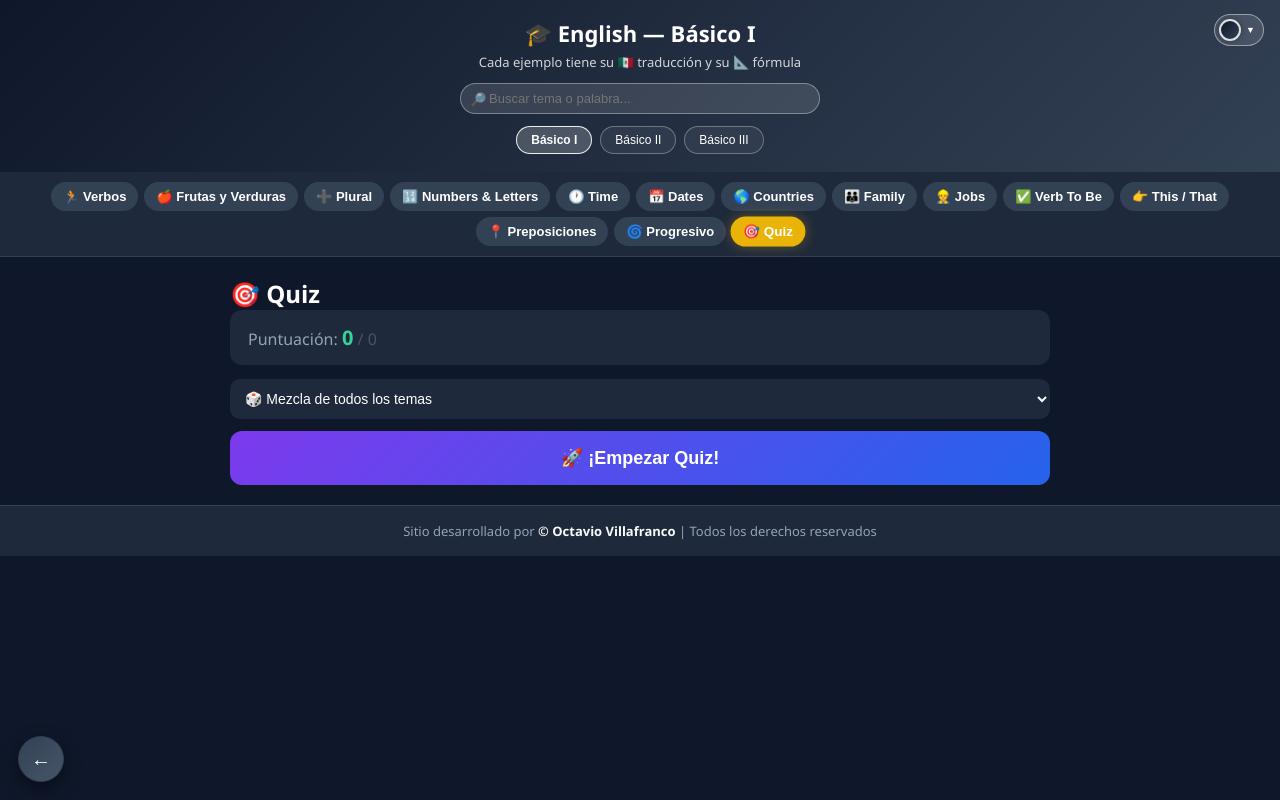
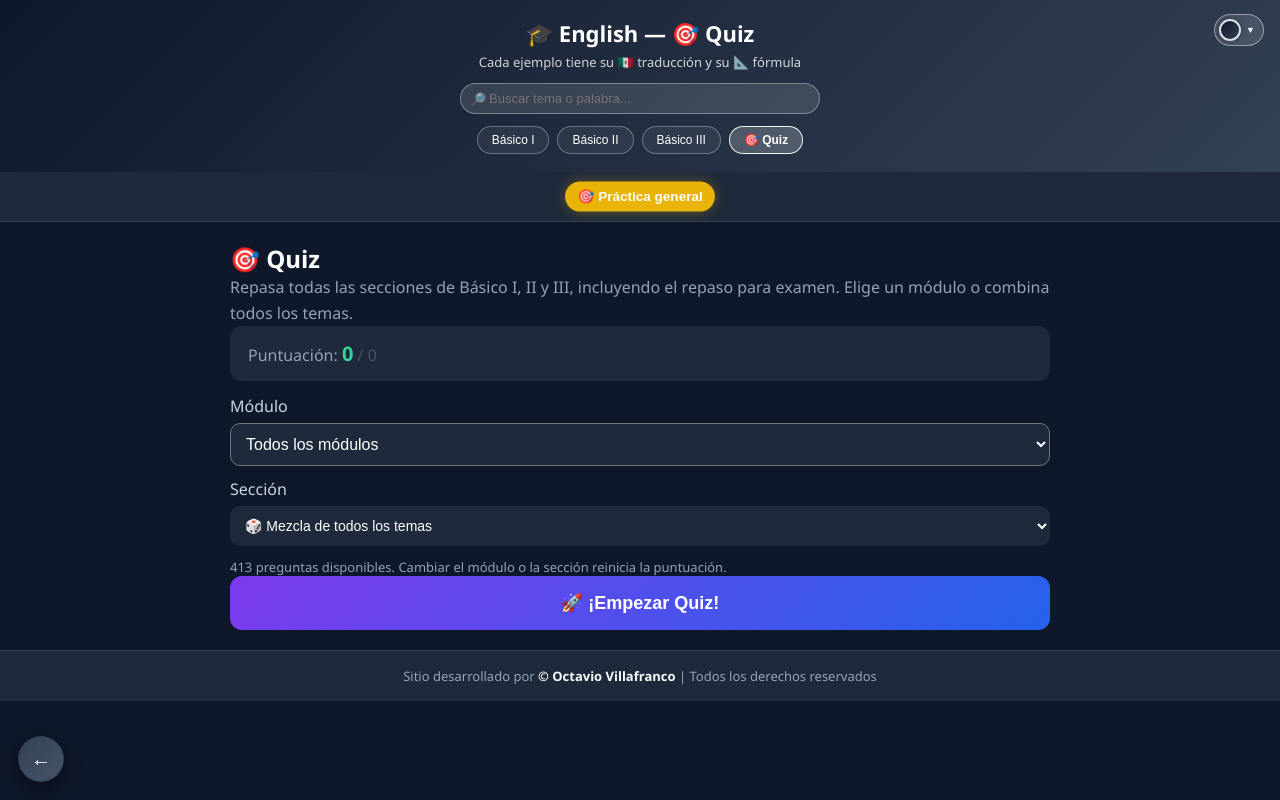
Before and after one commit to Octavillt/learninglesoivt, a React (Vite) app: page / in a window 1280 px wide. Both pictures are taken after a click on the button "🎯 Quiz". Built offline with nearby package versions, Linux system fonts and the light colour scheme.

Commit message:
feat: convertir Quiz en modulo general de todos los niveles

```diff
--- a/src/constants/levels.js
+++ b/src/constants/levels.js
@@ -1,4 +1,4 @@
-import { TOPICS, TOPICS_BASICO2, TOPICS_BASICO3 } from "./topics";
+import { TOPICS, TOPICS_BASICO2, TOPICS_BASICO3, TOPICS_QUIZ } from "./topics";
 
 // Cuando exista contenido de un nuevo nivel: crear su lista de topics,
 // asignarla aquí y marcar available: true. Un nivel disponible sin topics
@@ -7,4 +7,5 @@ export const LEVELS = [
   { id: "basico1", label: "Básico I", available: true, topics: TOPICS },
   { id: "basico2", label: "Básico II", available: true, topics: TOPICS_BASICO2 },
   { id: "basico3", label: "Básico III", available: true, topics: TOPICS_BASICO3 },
+  { id: "quiz", label: "🎯 Quiz", available: true, topics: TOPICS_QUIZ },
 ];
--- a/src/constants/searchIndex.js
+++ b/src/constants/searchIndex.js
@@ -1,4 +1,4 @@
-import { TOPICS, TOPICS_BASICO2, TOPICS_BASICO3 } from "./topics";
+import { TOPICS, TOPICS_BASICO2, TOPICS_BASICO3, TOPICS_QUIZ } from "./topics";
 import { isTopicAvailable } from "./topicAvailability";
 
 // Índice de búsqueda global: por cada tema, guardamos su label + un puñado
@@ -8,7 +8,7 @@ import { isTopicAvailable } from "./topicAvailability";
 // palabras más relevantes (no hace falta ser exhaustivo).
 
 const topicMeta = {};
-[...TOPICS, ...TOPICS_BASICO2, ...TOPICS_BASICO3].forEach(t => { topicMeta[t.id] = t; });
+[...TOPICS, ...TOPICS_BASICO2, ...TOPICS_BASICO3, ...TOPICS_QUIZ].forEach(t => { topicMeta[t.id] = t; });
 
 const SEARCH_KEYWORDS = {
   verbs: [
@@ -239,6 +239,7 @@ function buildIndex() {
     { levelId: "basico1", topics: TOPICS },
     { levelId: "basico2", topics: TOPICS_BASICO2 },
     { levelId: "basico3", topics: TOPICS_BASICO3 },
+    { levelId: "quiz", topics: TOPICS_QUIZ },
   ].forEach(({ levelId, topics }) => {
     topics.forEach(t => {
       entries.push({
--- a/src/constants/topics.js
+++ b/src/constants/topics.js
@@ -14,7 +14,6 @@ export const TOPICS = [
   { id: "demonstratives", label: "👉 This / That",   color: "#D97706" },
   { id: "prepositions",   label: "📍 Preposiciones", color: "#2563EB" },
   { id: "progressive",    label: "🌀 Progresivo",    color: "#9333EA" },
-  { id: "quiz",           label: "🎯 Quiz",          color: "#EAB308" },
 ];
 
 export const TOPICS_BASICO2 = [
@@ -40,3 +39,5 @@ export const TOPICS_BASICO3 = [
     availableUntil: EXAM_REVIEW_END,
   },
 ];
+
+export const TOPICS_QUIZ = [{ id: "quiz", label: "🎯 Práctica general", color: "#EAB308" }];
--- a/src/features/quiz/QuizSection.jsx
+++ b/src/features/quiz/QuizSection.jsx
@@ -1,24 +1,12 @@
 import { useQuiz } from "./useQuiz";
 
-const TOPIC_OPTIONS = [
-  { value: "mixed",           label: "🎲 Mezcla de todos los temas" },
-  { value: "verbs",           label: "📝 Verbos" },
-  { value: "plural",          label: "🔢 Plurales" },
-  { value: "numbers",         label: "🔢 Numbers & Letters" },
-  { value: "time",            label: "🕐 Time" },
-  { value: "dates",           label: "📅 Dates" },
-  { value: "countries",       label: "🌎 Countries" },
-  { value: "jobs",            label: "👷 Jobs" },
-  { value: "family",          label: "👪 Family" },
-  { value: "tobe",            label: "✅ Verb To Be" },
-  { value: "demonstratives",  label: "👆 This / That / These / Those" },
-  { value: "prepositions",    label: "📍 Preposiciones" },
-  { value: "progressive",     label: "⚡ Forma -ING" },
-  { value: "fruits",          label: "🍎 Frutas y Verduras" },
-];
+import { LEVELS } from "../../constants/levels";
+
+const STUDY_LEVELS = LEVELS.filter(level => level.id !== "quiz");
 
 export default function QuizSection() {
   const {
+    levelId, setLevelId, questionCount,
     topic, setTopic,
     question, answer, setAnswer,
     feedback,
@@ -30,6 +18,7 @@ export default function QuizSection() {
   return (
     <div>
       <h2 style={{ color: "#fff", marginTop: 0 }}>🎯 Quiz</h2>
+      <p style={{ color: "#94a3b8", lineHeight: 1.6 }}>Repasa todas las secciones de Básico I, II y III, incluyendo el repaso para examen. Elige un módulo o combina todos los temas.</p>
 
       {/* Puntuación */}
       <div style={{ background: "#1e293b", borderRadius: "12px", padding: "14px 18px", marginBottom: "14px", display: "flex", justifyContent: "space-between", alignItems: "center" }}>
@@ -44,14 +33,27 @@ export default function QuizSection() {
         )}
       </div>
 
-      {/* Selector de tema */}
+      <label htmlFor="quiz-level" style={{ color: "#cbd5e1", display: "block", marginBottom: 6 }}>Módulo</label>
+      <select id="quiz-level" value={levelId} onChange={e => setLevelId(e.target.value)} style={{ width: "100%", padding: 11, borderRadius: 10, background: "#1e293b", color: "#fff", fontSize: 16, marginBottom: 12 }}>
+        <option value="all">Todos los módulos</option>
+        {STUDY_LEVELS.map(level => <option key={level.id} value={level.id}>{level.label}</option>)}
+      </select>
+      <label htmlFor="quiz-topic" style={{ color: "#cbd5e1", display: "block", marginBottom: 6 }}>Sección</label>
       <select
+        id="quiz-topic"
         value={topic}
         onChange={e => setTopic(e.target.value)}
         style={{ width: "100%", padding: "11px", borderRadius: "10px", border: "none", background: "#1e293b", color: "#fff", fontSize: "14px", marginBottom: "12px" }}
       >
-        {TOPIC_OPTIONS.map(o => <option key={o.value} value={o.value}>{o.label}</option>)}
+        <option value="mixed">🎲 Mezcla de todos los temas</option>
+        {STUDY_LEVELS.filter(level => levelId === "all" || level.id === levelId).map(level => (
+          <optgroup key={level.id} label={level.label}>
+            {level.topics.map(item => <option key={item.id} value={item.id}>{item.label}</option>)}
+          </optgroup>
+        ))}
       </select>
+
+      <p style={{ color: "#94a3b8", fontSize: 13 }}>{questionCount} preguntas disponibles. Cambiar el módulo o la sección reinicia la puntuación.</p>
 
       {/* Pantalla inicial */}
       {!started && (
@@ -70,6 +72,8 @@ export default function QuizSection() {
             {question.question}
           </div>
 
+          <p style={{ color: "#94a3b8", fontSize: 13 }}>{STUDY_LEVELS.flatMap(level => level.topics.map(item => ({ ...item, levelLabel: level.label }))).filter(item => item.id === question.topic).map(item => item.levelLabel + " · " + item.label).join("")}</p>
+          {question.options && <p style={{ color: "#cbd5e1" }}>Escribe una opción: {question.options.join(" | ")}</p>}
           {question.hint && (
             <div style={{ color: "#94a3b8", fontSize: "13px", marginBottom: "14px", padding: "8px 12px", background: "#0f172a", borderRadius: "8px" }}>
               💡 {question.hint}
--- /dev/null
+++ b/src/features/quiz/moduleQuestions.js
@@ -0,0 +1,55 @@
+import { ARTICLE_EXERCISE } from "../articles/data";
+import { POSSESSIVE_EXERCISE } from "../possessiveAdjectives/data";
+import { JOIN_EXERCISE } from "../possessiveNouns/data";
+import { EXERCISE as GERUNDS } from "../gerunds/data";
+import { EXERCISE as SIMPLE_PRESENT } from "../simplePresent/data";
+import { EXERCISE as IN_ON_AT } from "../inOnAt/data";
+import { SP_ADV_EXERCISE } from "../simplePresentAdvanced/data";
+import { PRACTICE as DIRECTIONS } from "../directions/data";
+import { PRACTICE as EXAM_REVIEW } from "../examReview/data";
+import { IRREGULAR_VERBS } from "../irregularVerbs/data";
+import { BEFORE_NOUN_SENTENCES, AFTER_VERB_SENTENCES } from "../adjectives/data";
+import { WH_WORDS } from "../whQuestions/data";
+import { GREETINGS, GOODBYES } from "../vocabulary/data";
+
+const sentence = pts => pts.map(p => typeof p === "string" ? p : p.r === "zero" ? "" : p.t).join("").replace(/\s+/g, " ");
+
+// Reutiliza los ejercicios de las lecciones para mantener una sola fuente.
+function completeSentences(topic, rows) {
+  return rows.map(row => ({
+    topic,
+    question: `Escribe la oración completa en inglés: ${row.q || row.a || row.esp}`,
+    answers: [sentence(row.pts)],
+    hint: row.q || row.a ? row.esp : "Usa el vocabulario de la lección.",
+    explanation: `${sentence(row.pts)} — ${row.esp}`,
+  }));
+}
+
+function missingToken(topic, rows) {
+  return rows.map(row => ({
+    topic,
+    question: `Completa el espacio${topic === "articles" ? " (escribe Ø si no lleva artículo)" : ""}: ${row.pts.map(p => typeof p === "string" ? p : "___").join("")}`,
+    answers: row.pts.filter(p => typeof p !== "string").map(p => p.t),
+    hint: row.esp,
+    explanation: sentence(row.pts),
+  }));
+}
+
+export const MODULE_QUESTIONS = [
+  ...missingToken("articles", ARTICLE_EXERCISE),
+  ...missingToken("possessiveAdjectives", POSSESSIVE_EXERCISE),
+  ...completeSentences("possessiveNouns", JOIN_EXERCISE),
+  ...completeSentences("gerunds", GERUNDS),
+  ...completeSentences("simplePresent", SIMPLE_PRESENT),
+  ...completeSentences("inOnAt", IN_ON_AT),
+  ...completeSentences("simplePresentAdvanced", SP_ADV_EXERCISE.map(row => row.q.includes("Be quiet") ? { ...row, q: "(sleep) The baby ___ now." } : row)),
+  ...completeSentences("adjectives", [...BEFORE_NOUN_SENTENCES, ...AFTER_VERB_SENTENCES]),
+  ...IRREGULAR_VERBS.flatMap(([verb, past, participle]) => [
+    { topic: "irregularVerbs", question: `Escribe el pasado simple de ${verb}.`, answers: [past, ...past.split("/")], explanation: `${verb} → ${past}` },
+    { topic: "irregularVerbs", question: `Escribe el participio pasado de ${verb}.`, answers: [participle, ...participle.split("/")], explanation: `${verb} → ${participle}` },
+  ]),
+  ...WH_WORDS.map(([word, translation, usage]) => ({ topic: "whQuestions", question: `¿Qué expresión WH significa «${translation}»?`, answers: [word], hint: usage, explanation: `${word} = ${translation}` })),
+  ...[...GREETINGS, ...GOODBYES].map(([phrase, translation]) => ({ topic: "vocabulary", question: `Traduce al español: ${phrase}`, answers: [translation, ...translation.split(" / ")], explanation: `${phrase} = ${translation}` })),
+  ...DIRECTIONS.map(row => ({ topic: "directions", question: `Traduce al inglés: ${row.q}`, answers: [row.answer], explanation: `${row.answer} — ${row.q}` })),
+  ...EXAM_REVIEW.map(row => ({ topic: "examReview", question: row.question, options: row.options, answers: [row.options[row.correct]], explanation: row.explanation })),
+];
--- a/src/features/quiz/questions.js
+++ b/src/features/quiz/questions.js
@@ -1,3 +1,6 @@
+import { MODULE_QUESTIONS } from "./moduleQuestions";
+import { LEVELS } from "../../constants/levels";
+
 // Cada pregunta tiene:
 //   question  — texto que se muestra al estudiante
 //   answers   — array de respuestas aceptadas (case-insensitive)
@@ -6,6 +9,7 @@
 //   explanation — se muestra al revelar la respuesta correcta
 
 export const QUESTIONS = [
+  ...MODULE_QUESTIONS,
   // ── Verb To Be ────────────────────────────────────────────────
   {
     topic: "tobe",
@@ -1008,9 +1012,10 @@ export const QUESTIONS = [
   },
 ];
 
-export function getByTopic(topic) {
-  if (topic === "mixed") return QUESTIONS;
-  return QUESTIONS.filter(q => q.topic === topic);
+export function getByTopic(topic, levelId = "all") {
+  const topics = LEVELS.find(level => level.id === levelId)?.topics;
+  return QUESTIONS.filter(q => (topic === "mixed" || q.topic === topic) &&
+    (levelId === "all" || topics?.some(t => t.id === q.topic)));
 }
 
 export function getRandom(pool) {
--- a/src/features/quiz/useQuiz.js
+++ b/src/features/quiz/useQuiz.js
@@ -2,12 +2,13 @@ import { useState } from "react";
 import { getByTopic, getRandom } from "./questions";
 
 function checkAnswer(userAnswer, acceptedAnswers) {
-  const normalized = userAnswer.trim().toLowerCase();
-  return acceptedAnswers.some(a => a.toLowerCase() === normalized);
+  const normalize = value => value.trim().toLowerCase().replace(/[’‘]/g, "'").replace(/[.!?¿¡]+/g, "").replace(/\s+/g, " ").trim();
+  return acceptedAnswers.some(a => normalize(a) === normalize(userAnswer));
 }
 
 export function useQuiz() {
-  const [topic, setTopic]       = useState("mixed");
+  const [levelId, updateLevel] = useState("all");
+  const [topic, updateTopic] = useState("mixed");
   const [question, setQuestion] = useState(null);
   const [answer, setAnswer]     = useState("");
   const [feedback, setFeedback] = useState(null);
@@ -15,11 +16,24 @@ export function useQuiz() {
   const [started, setStarted]   = useState(false);
   const [history, setHistory]   = useState([]);
 
+  function reset() {
+    setQuestion(null);
+    setAnswer("");
+    setFeedback(null);
+    setScore({ correct: 0, total: 0 });
+    setHistory([]);
+    setStarted(false);
+  }
+
+  function setTopic(value) { updateTopic(value); reset(); }
+  function setLevelId(value) { updateLevel(value); updateTopic("mixed"); reset(); }
+
   function nextQuestion() {
-    const pool = getByTopic(topic).filter(q => !history.includes(q));
-    const remaining = pool.length > 0 ? pool : getByTopic(topic);
-    const q = getRandom(remaining);
-    setHistory(prev => (remaining === getByTopic(topic) ? [q] : [...prev, q]));
+    const all = getByTopic(topic, levelId);
+    const pool = all.filter(q => !history.includes(q));
+    const q = getRandom(pool.length ? pool : all);
+    if (!q) return;
+    setHistory(prev => pool.length ? [...prev, q] : [q]);
     setQuestion(q);
     setAnswer("");
     setFeedback(null);
@@ -27,7 +41,7 @@ export function useQuiz() {
   }
 
   function submitAnswer() {
-    if (!answer.trim() || !question) return;
+    if (!answer.trim() || !question || feedback) return;
     const correct = checkAnswer(answer, question.answers);
     setFeedback({ correct, explanation: question.explanation });
     setScore(prev => ({ correct: prev.correct + (correct ? 1 : 0), total: prev.total + 1 }));
@@ -36,6 +50,8 @@ export function useQuiz() {
   const percentage = score.total > 0 ? Math.round((score.correct / score.total) * 100) : null;
 
   return {
+    levelId, setLevelId,
+    questionCount: getByTopic(topic, levelId).length,
     topic, setTopic,
     question,
     answer, setAnswer,
```
Also changed, not shown: 2 other files (tests, documents, lock files or other folders).
